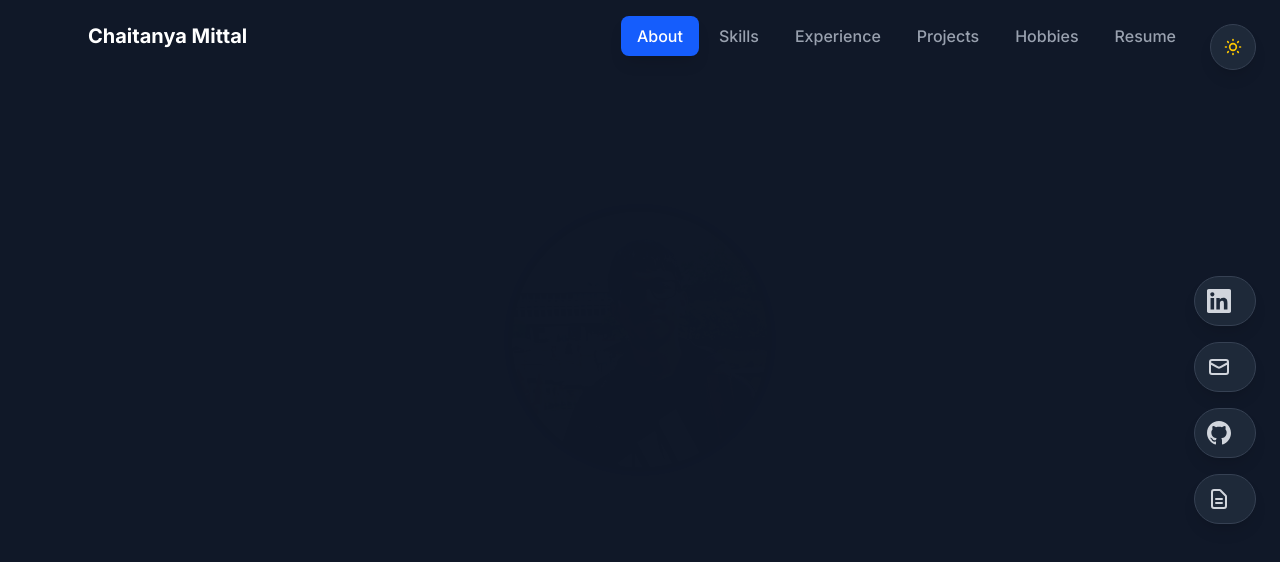
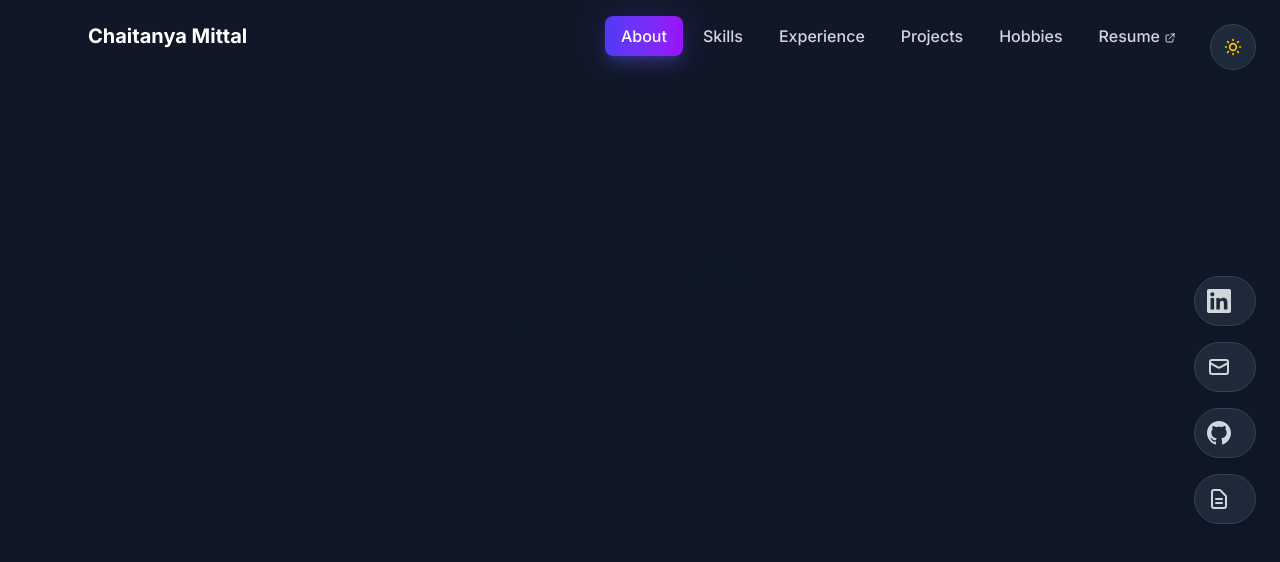
Before and after one commit to ChaitanyaMittal27/portfolio, a Next.js app: page / in a window 1280 px wide. Shown: the top 562 px of the page. Built offline with nearby package versions, Linux system fonts and the light colour scheme.

Commit message:
changed dark theme navbar

```diff
--- a/app/globals.css
+++ b/app/globals.css
@@ -24,7 +24,20 @@
     min-height: 100vh;
   }
 
-  /* Soft geometric pattern for warmth */
+  /* Rich, modern dark theme background */
+  .dark body {
+    background: linear-gradient(
+      135deg,
+      #0f172a 0%,
+      /* slate-900 */ #1e293b 25%,
+      /* slate-800 */ #334155 45%,
+      /* slate-700 */ #1e1b4b 75%,
+      /* indigo-900 */ #312e81 100% /* indigo-800 */
+    );
+    min-height: 100vh;
+  }
+
+  /* Soft geometric pattern for warmth (light theme) */
   body:not(.dark)::before {
     content: "";
     position: fixed;
@@ -50,6 +63,52 @@
     pointer-events: none;
     z-index: -1;
   }
+
+  /* Rich depth pattern for dark theme */
+  .dark body::before {
+    content: "";
+    position: fixed;
+    top: 0;
+    left: 0;
+    width: 100%;
+    height: 100%;
+    background-image: radial-gradient(
+        circle at 20% 80%,
+        rgba(99, 102, 241, 0.12) 0%,
+        transparent 50%
+      ),
+      radial-gradient(
+        circle at 80% 20%,
+        rgba(168, 85, 247, 0.1) 0%,
+        transparent 50%
+      ),
+      radial-gradient(
+        circle at 40% 40%,
+        rgba(59, 130, 246, 0.08) 0%,
+        transparent 50%
+      ),
+      radial-gradient(
+        circle at 60% 70%,
+        rgba(16, 185, 129, 0.06) 0%,
+        transparent 50%
+      );
+    pointer-events: none;
+    z-index: -1;
+    animation: breathe 8s ease-in-out infinite;
+  }
+}
+
+/* Enhanced animations for dark theme */
+@keyframes breathe {
+  0%,
+  100% {
+    opacity: 1;
+    transform: scale(1);
+  }
+  50% {
+    opacity: 0.8;
+    transform: scale(1.02);
+  }
 }
 
 /* Light theme enhancements */
@@ -61,10 +120,34 @@
       0 2px 6px rgba(0, 0, 0, 0.05);
   }
 
+  /* Enhanced dark theme cards */
+  .dark-card {
+    @apply bg-slate-800/60 border-slate-700/50 backdrop-blur-sm;
+    background: linear-gradient(
+      135deg,
+      rgba(51, 65, 85, 0.8) 0%,
+      rgba(30, 41, 59, 0.6) 100%
+    );
+    box-shadow: 0 8px 25px rgba(0, 0, 0, 0.3), 0 3px 10px rgba(0, 0, 0, 0.2),
+      0 0 0 1px rgba(99, 102, 241, 0.1);
+  }
+
+  .dark-card:hover {
+    @apply border-indigo-500/40;
+    box-shadow: 0 12px 35px rgba(0, 0, 0, 0.4),
+      0 5px 15px rgba(99, 102, 241, 0.2), 0 0 0 1px rgba(99, 102, 241, 0.3);
+  }
+
   /* Enhanced shadows with warm tones */
   .light-shadow {
     box-shadow: 0 8px 25px rgba(251, 146, 60, 0.15),
       0 3px 10px rgba(0, 0, 0, 0.1), 0 1px 3px rgba(0, 0, 0, 0.05);
+  }
+
+  /* Dark theme shadows */
+  .dark-shadow {
+    box-shadow: 0 12px 30px rgba(0, 0, 0, 0.4),
+      0 5px 15px rgba(99, 102, 241, 0.15), 0 2px 8px rgba(0, 0, 0, 0.3);
   }
 
   /* Warm section backgrounds */
@@ -72,11 +155,61 @@
     @apply bg-gradient-to-b from-amber-50/60 to-orange-50/40;
   }
 
+  /* Dark section backgrounds with subtle color variations */
+  .dark-section-bg {
+    background: linear-gradient(
+      180deg,
+      rgba(15, 23, 42, 0.4) 0%,
+      rgba(30, 41, 59, 0.3) 50%,
+      rgba(51, 65, 85, 0.2) 100%
+    );
+  }
+
+  /* Enhanced gradient buttons */
+  .gradient-button {
+    background: linear-gradient(135deg, #6366f1 0%, #8b5cf6 100%);
+    transition: all 0.3s ease;
+  }
+
+  .gradient-button:hover {
+    background: linear-gradient(135deg, #4f46e5 0%, #7c3aed 100%);
+    transform: translateY(-2px);
+    box-shadow: 0 12px 25px rgba(99, 102, 241, 0.4);
+  }
+
   /* Warm button hover states */
   .light-hover-warm:hover {
     background: linear-gradient(45deg, #fbbf24, #f59e0b);
     transform: translateY(-2px);
     box-shadow: 0 8px 20px rgba(251, 191, 36, 0.3);
+  }
+
+  /* Glowing elements for dark theme */
+  .glow-effect {
+    position: relative;
+  }
+
+  .glow-effect::before {
+    content: "";
+    position: absolute;
+    top: 0;
+    left: 0;
+    right: 0;
+    bottom: 0;
+    border-radius: inherit;
+    background: linear-gradient(
+      135deg,
+      rgba(99, 102, 241, 0.2),
+      rgba(168, 85, 247, 0.2)
+    );
+    z-index: -1;
+    blur: 20px;
+    opacity: 0;
+    transition: opacity 0.3s ease;
+  }
+
+  .glow-effect:hover::before {
+    opacity: 1;
   }
 }
 
@@ -106,10 +239,11 @@
 @keyframes glow {
   0%,
   100% {
-    box-shadow: 0 0 20px rgba(59, 130, 246, 0.3);
+    box-shadow: 0 0 20px rgba(99, 102, 241, 0.4);
   }
   50% {
-    box-shadow: 0 0 30px rgba(59, 130, 246, 0.5);
+    box-shadow: 0 0 30px rgba(99, 102, 241, 0.6),
+      0 0 40px rgba(168, 85, 247, 0.3);
   }
 }
 
@@ -124,6 +258,19 @@
   }
 }
 
+/* Enhanced gradient animation */
+@keyframes gradientShift {
+  0% {
+    background-position: 0% 50%;
+  }
+  50% {
+    background-position: 100% 50%;
+  }
+  100% {
+    background-position: 0% 50%;
+  }
+}
+
 .cursor-blink {
   animation: blink 1.06s infinite;
 }
@@ -132,22 +279,40 @@
   animation: glow 2s ease-in-out infinite;
 }
 
-/* Custom scrollbar */
+.gradient-animate {
+  background-size: 200% 200%;
+  animation: gradientShift 3s ease infinite;
+}
+
+/* Custom scrollbar with dark theme support */
 ::-webkit-scrollbar {
   width: 8px;
 }
 
 ::-webkit-scrollbar-track {
-  @apply bg-gray-100 dark:bg-gray-800;
+  @apply bg-gray-100 dark:bg-slate-800;
 }
 
 ::-webkit-scrollbar-thumb {
-  @apply bg-gray-400 dark:bg-gray-600 rounded;
+  @apply bg-gray-400 dark:bg-slate-600 rounded;
+  transition: background-color 0.2s ease;
 }
 
-/* Focus styles for accessibility */
+::-webkit-scrollbar-thumb:hover {
+  @apply bg-gray-500 dark:bg-slate-500;
+}
+
+/* Enhanced focus styles for accessibility */
 *:focus {
-  @apply outline-none ring-2 ring-blue-500 ring-offset-2;
+  @apply outline-none;
+}
+
+.light *:focus {
+  @apply ring-2 ring-blue-500 ring-offset-2;
+}
+
+.dark *:focus {
+  @apply ring-2 ring-indigo-400 ring-offset-2 ring-offset-slate-900;
 }
 
 /* Reduce motion for accessibility */
@@ -157,7 +322,9 @@
     transition-duration: 0.01ms !important;
   }
 
-  .cursor-blink {
+  .cursor-blink,
+  .gradient-animate,
+  .dark body::before {
     animation: none;
   }
 }
@@ -177,3 +344,21 @@
 .animate-slideUp {
   animation: slideUp 0.4s ease-out;
 }
+
+/* Dark theme text improvements */
+.dark h1,
+.dark h2,
+.dark h3,
+.dark h4,
+.dark h5,
+.dark h6 {
+  color: #f8fafc; /* slate-50 */
+}
+
+.dark .text-primary {
+  color: #a5b4fc; /* indigo-300 */
+}
+
+.dark .text-secondary {
+  color: #c4b5fd; /* violet-300 */
+}
--- a/components/Navigation.tsx
+++ b/components/Navigation.tsx
@@ -13,6 +13,7 @@ const navItems = [
 export default function Navigation() {
   const [activeSection, setActiveSection] = useState("about");
   const [isScrolled, setIsScrolled] = useState(false);
+  const [isMobileMenuOpen, setIsMobileMenuOpen] = useState(false);
 
   // Track scroll position for nav styling
   useEffect(() => {
@@ -56,60 +57,98 @@ export default function Navigation() {
         block: "start",
       });
     }
+    setIsMobileMenuOpen(false);
   };
 
   return (
+    <>
+      {/* Custom CSS for navbar transitions */}
+      <style jsx>{`
+        .navbar-transparent {
+          background: rgba(255, 255, 255, 0);
+          border-bottom: 1px solid transparent;
+          box-shadow: none;
+          backdrop-filter: none;
+        }
+
+        .navbar-scrolled {
+          background: rgba(255, 255, 255, 0.95);
+          border-bottom: 1px solid rgba(229, 231, 235, 1);
+          box-shadow: 0 10px 15px -3px rgba(0, 0, 0, 0.1),
+            0 4px 6px -2px rgba(0, 0, 0, 0.05);
+          backdrop-filter: blur(12px);
+        }
+
+        :global(.dark) .navbar-transparent {
+          background: rgba(15, 23, 42, 0);
+          border-bottom: 1px solid transparent;
+          box-shadow: none;
+        }
+
+        :global(.dark) .navbar-scrolled {
+          background: linear-gradient(
+            to right,
+            rgba(15, 23, 42, 0.95),
+            rgba(17, 24, 39, 0.95),
+            rgba(30, 41, 59, 0.95)
+          );
+          border-bottom: 1px solid rgba(51, 65, 85, 0.5);
+          box-shadow: 0 10px 15px -3px rgba(0, 0, 0, 0.3),
+            0 4px 6px -2px rgba(99, 102, 241, 0.1);
+        }
+      `}</style>
+
       <nav
-      className={`fixed top-0 left-0 right-0 z-40 transition-all duration-300 ${
-        isScrolled
-          ? "bg-white/80 dark:bg-gray-900/80 backdrop-blur-md shadow-lg"
-          : "bg-transparent"
+        className={`fixed top-0 left-0 right-0 z-40 transition-all duration-500 ${
+          isScrolled ? "navbar-scrolled" : "navbar-transparent"
         }`}
       >
         <div className="max-w-6xl mx-auto px-6 py-4">
           <div className="flex items-center justify-between">
-          {/* Logo/Name */}
+            {/* Logo/Name with enhanced styling */}
             <button
               onClick={() => scrollToSection("about")}
-            className="text-xl font-bold text-gray-900 dark:text-white hover:text-blue-600 dark:hover:text-blue-400 transition-colors duration-300"
+              className={`text-xl font-bold transition-all duration-300 ${
+                isScrolled
+                  ? "text-gray-900 dark:text-white hover:text-blue-600 dark:hover:text-indigo-400"
+                  : "text-gray-900 dark:text-white hover:text-blue-600 dark:hover:text-indigo-300"
+              }`}
             >
+              <span className="relative">
                 Chaitanya Mittal
+                <span className="absolute -bottom-1 left-0 w-0 h-0.5 bg-gradient-to-r from-blue-600 to-indigo-600 dark:from-indigo-400 dark:to-purple-400 transition-all duration-300 hover:w-full"></span>
+              </span>
             </button>
 
-          {/* Desktop Navigation */}
+            {/* Desktop Navigation with enhanced styling */}
             <div className="hidden md:flex items-center space-x-1">
               {navItems.map(({ href, label }) => (
                 <button
                   key={href}
                   onClick={() => scrollToSection(href)}
-                className={`px-4 py-2 rounded-lg font-medium transition-all duration-300 ${
+                  className={`relative px-4 py-2 rounded-lg font-medium transition-all duration-300 ${
                     activeSection === href
-                    ? "bg-blue-600 text-white shadow-lg"
-                    : "text-gray-600 dark:text-gray-400 hover:text-gray-900 dark:hover:text-white hover:bg-gray-100 dark:hover:bg-gray-800"
+                      ? "bg-gradient-to-r from-blue-600 to-indigo-600 dark:from-indigo-600 dark:to-purple-600 text-white shadow-lg dark:shadow-indigo-500/25"
+                      : "text-gray-600 dark:text-gray-300 hover:text-gray-900 dark:hover:text-white hover:bg-gray-100 dark:hover:bg-slate-800/60"
                   }`}
                 >
                   {label}
+                  {activeSection === href && (
+                    <span className="absolute inset-0 rounded-lg bg-gradient-to-r from-blue-600/20 to-indigo-600/20 dark:from-indigo-600/20 dark:to-purple-600/20 blur-lg -z-10"></span>
+                  )}
                 </button>
               ))}
 
-            {/* Resume Link */}
+              {/* Enhanced Resume Link */}
               <a
                 href="/resume.pdf"
                 target="_blank"
                 rel="noopener noreferrer"
-              className="px-4 py-2 rounded-lg font-medium transition-all duration-300 text-gray-600 dark:text-gray-400 hover:text-gray-900 dark:hover:text-white hover:bg-gray-100 dark:hover:bg-gray-800"
+                className="relative px-4 py-2 rounded-lg font-medium transition-all duration-300 text-gray-600 dark:text-gray-300 hover:text-gray-900 dark:hover:text-white hover:bg-gray-100 dark:hover:bg-slate-800/60 group"
               >
                 Resume
-            </a>
-          </div>
-
-          {/* Mobile Menu Button */}
-          <button
-            title="Toggle Menu"
-            className="md:hidden p-2 text-gray-600 dark:text-gray-400 hover:text-gray-900 dark:hover:text-white"
-          >
                 <svg
-              className="w-6 h-6"
+                  className="w-3 h-3 inline ml-1 transition-transform duration-300 group-hover:translate-x-0.5 group-hover:-translate-y-0.5"
                   fill="none"
                   stroke="currentColor"
                   viewBox="0 0 24 24"
@@ -118,22 +157,64 @@ export default function Navigation() {
                     strokeLinecap="round"
                     strokeLinejoin="round"
                     strokeWidth={2}
+                    d="M10 6H6a2 2 0 00-2 2v10a2 2 0 002 2h10a2 2 0 002-2v-4M14 4h6m0 0v6m0-6L10 14"
+                  />
+                </svg>
+              </a>
+            </div>
+
+            {/* Enhanced Mobile Menu Button */}
+            <button
+              title="Toggle Menu"
+              onClick={() => setIsMobileMenuOpen(!isMobileMenuOpen)}
+              className={`md:hidden p-2 rounded-lg transition-all duration-300 ${
+                isMobileMenuOpen
+                  ? "text-blue-600 dark:text-indigo-400 bg-gray-100 dark:bg-slate-800/60"
+                  : "text-gray-600 dark:text-gray-400 hover:text-gray-900 dark:hover:text-white hover:bg-gray-100 dark:hover:bg-slate-800/60"
+              }`}
+            >
+              <svg
+                className={`w-6 h-6 transition-transform duration-300 ${
+                  isMobileMenuOpen ? "rotate-180" : "rotate-0"
+                }`}
+                fill="none"
+                stroke="currentColor"
+                viewBox="0 0 24 24"
+              >
+                {isMobileMenuOpen ? (
+                  <path
+                    strokeLinecap="round"
+                    strokeLinejoin="round"
+                    strokeWidth={2}
+                    d="M6 18L18 6M6 6l12 12"
+                  />
+                ) : (
+                  <path
+                    strokeLinecap="round"
+                    strokeLinejoin="round"
+                    strokeWidth={2}
                     d="M4 6h16M4 12h16M4 18h16"
                   />
+                )}
               </svg>
             </button>
           </div>
 
-        {/* Mobile Navigation */}
-        <div className="md:hidden mt-4 space-y-2">
+          {/* Enhanced Mobile Navigation */}
+          <div
+            className={`md:hidden overflow-hidden transition-all duration-300 ${
+              isMobileMenuOpen ? "max-h-96 mt-4" : "max-h-0"
+            }`}
+          >
+            <div className="space-y-2 py-2">
               {navItems.map(({ href, label }) => (
                 <button
                   key={href}
                   onClick={() => scrollToSection(href)}
-              className={`block w-full text-left px-4 py-2 rounded-lg font-medium transition-all duration-300 ${
+                  className={`block w-full text-left px-4 py-3 rounded-lg font-medium transition-all duration-300 ${
                     activeSection === href
-                  ? "bg-blue-600 text-white"
-                  : "text-gray-600 dark:text-gray-400 hover:bg-gray-100 dark:hover:bg-gray-800"
+                      ? "bg-gradient-to-r from-blue-600 to-indigo-600 dark:from-indigo-600 dark:to-purple-600 text-white shadow-md"
+                      : "text-gray-600 dark:text-gray-400 hover:bg-gray-100 dark:hover:bg-slate-800/60 hover:text-gray-900 dark:hover:text-white"
                   }`}
                 >
                   {label}
@@ -142,15 +223,37 @@ export default function Navigation() {
 
               {/* Mobile Resume Link */}
               <a
-            href="../data/resume.pdf"
+                href="/resume.pdf"
                 target="_blank"
                 rel="noopener noreferrer"
-            className="block w-full text-left px-4 py-2 rounded-lg font-medium transition-all duration-300 text-gray-600 dark:text-gray-400 hover:bg-gray-100 dark:hover:bg-gray-800"
+                className="block w-full text-left px-4 py-3 rounded-lg font-medium transition-all duration-300 text-gray-600 dark:text-gray-400 hover:bg-gray-100 dark:hover:bg-slate-800/60 hover:text-gray-900 dark:hover:text-white"
               >
                 Resume
+                <svg
+                  className="w-3 h-3 inline ml-1"
+                  fill="none"
+                  stroke="currentColor"
+                  viewBox="0 0 24 24"
+                >
+                  <path
+                    strokeLinecap="round"
+                    strokeLinejoin="round"
+                    strokeWidth={2}
+                    d="M10 6H6a2 2 0 00-2 2v10a2 2 0 002 2h10a2 2 0 002-2v-4M14 4h6m0 0v6m0-6L10 14"
+                  />
+                </svg>
               </a>
             </div>
           </div>
+        </div>
+
+        {/* Navigation background glow effect for dark theme */}
+        {isScrolled && (
+          <div className="absolute inset-0 -z-10 dark:opacity-30 opacity-0 pointer-events-none">
+            <div className="absolute inset-0 bg-gradient-to-r from-indigo-600/10 via-purple-600/10 to-blue-600/10 blur-3xl"></div>
+          </div>
+        )}
       </nav>
+    </>
   );
 }
```
Lines whose indentation alone changed are shown as unchanged.
